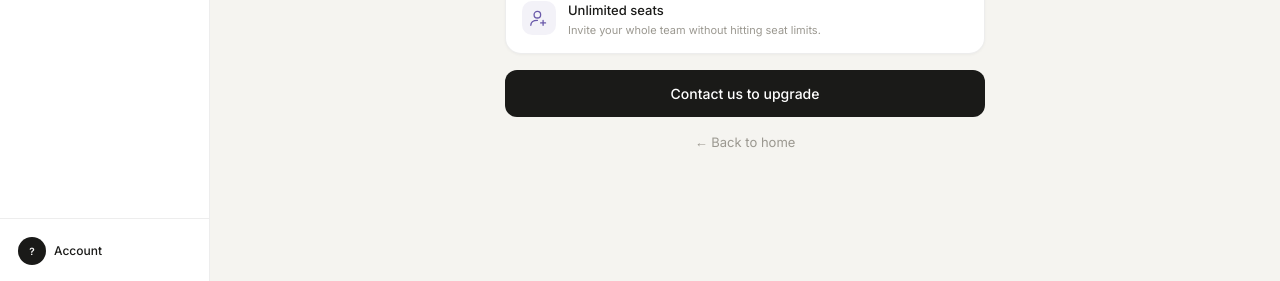
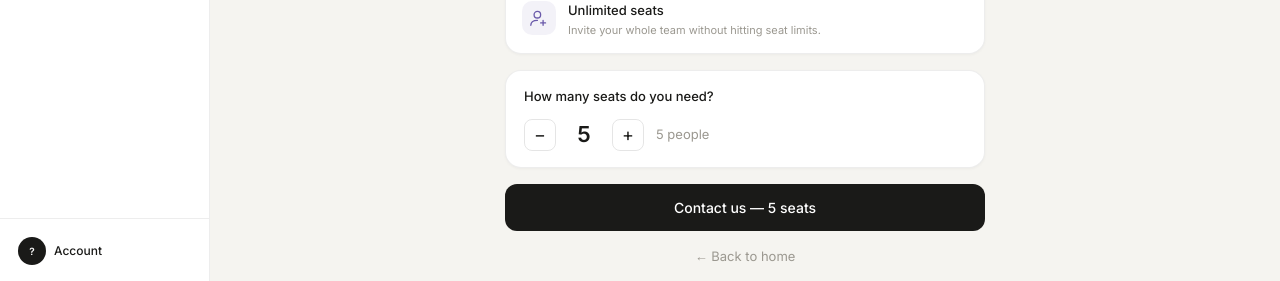
Before and after one commit to thirteensun/Rollable, a Next.js app: page /upgrade in a window 1280 px wide. Shown: the part 513-794 px from the top of the page. Built offline with nearby package versions, Linux system fonts and the light colour scheme; no server answers.

Commit message:
Add seat override to admin panel and seat picker to upgrade page
Admin can now set an exact seat count per org independently of plan tier.
Upgrade page shows a +/− seat picker so prospects arrive with a quantity;
the mailto CTA pre-fills subject and body with the chosen seat count.

```diff
--- a/src/app/admin/AdminClient.tsx
+++ b/src/app/admin/AdminClient.tsx
@@ -95,6 +95,12 @@ export default function AdminClient({ orgs, waitlist, cap, usage, announcements:
       return [o.id, (sub as any)?.plan ?? 'free']
     }))
   )
+  const [orgSeats, setOrgSeats] = useState<Record<string, string>>(() =>
+    Object.fromEntries(orgs.map(o => {
+      const sub = Array.isArray(o.subscriptions) ? o.subscriptions[0] : o.subscriptions
+      return [o.id, String((sub as any)?.seats ?? 1)]
+    }))
+  )
   const [savingPlan, setSavingPlan] = useState<string | null>(null)
   const [approving, setApproving] = useState<string | null>(null)
   const [savingSettings, setSavingSettings] = useState(false)
@@ -114,7 +120,23 @@ export default function AdminClient({ orgs, waitlist, cap, usage, announcements:
       await fetch(`/api/admin/org/${orgId}/plan`, {
         method: 'PATCH',
         headers: { 'Content-Type': 'application/json' },
-        body: JSON.stringify({ plan: newPlan }),
+        body: JSON.stringify({ plan: newPlan, seats: Number(orgSeats[orgId]) || 1 }),
+      })
+    } finally {
+      setSavingPlan(null)
+    }
+  }
+
+  const handleSeatsChange = async (orgId: string, newSeats: string) => {
+    setOrgSeats(prev => ({ ...prev, [orgId]: newSeats }))
+    const n = Number(newSeats)
+    if (!n || n < 1) return
+    setSavingPlan(orgId)
+    try {
+      await fetch(`/api/admin/org/${orgId}/plan`, {
+        method: 'PATCH',
+        headers: { 'Content-Type': 'application/json' },
+        body: JSON.stringify({ plan: orgPlans[orgId], seats: n }),
       })
     } finally {
       setSavingPlan(null)
@@ -269,6 +291,24 @@ export default function AdminClient({ orgs, waitlist, cap, usage, announcements:
                         <path d="M2 3.5l3 3 3-3" stroke={planColor[plan] ?? '#9b9890'} strokeWidth="1.3" strokeLinecap="round" />
                       </svg>
                     </div>
+                    <input
+                      type="number"
+                      min={1}
+                      value={orgSeats[org.id] ?? '1'}
+                      onChange={e => setOrgSeats(prev => ({ ...prev, [org.id]: e.target.value }))}
+                      onBlur={e => handleSeatsChange(org.id, e.target.value)}
+                      onKeyDown={e => { if (e.key === 'Enter') handleSeatsChange(org.id, orgSeats[org.id]) }}
+                      disabled={isSaving}
+                      title="Seats"
+                      style={{
+                        width: '44px', fontSize: '11px', fontWeight: 500,
+                        padding: '3px 6px', borderRadius: '6px',
+                        background: '#f5f4f0', border: 'none',
+                        color: '#6b6960', fontFamily: 'inherit',
+                        opacity: isSaving ? 0.5 : 1, textAlign: 'center',
+                      }}
+                    />
+                    <span style={{ fontSize: '11px', color: '#c8c5be', marginLeft: -6 }}>seats</span>
                     <span style={{ fontSize: '12px', color: '#c8c5be' }}>
                       {memberCount} {memberCount === 1 ? 'member' : 'members'}
                     </span>
--- a/src/app/api/admin/org/[id]/plan/route.ts
+++ b/src/app/api/admin/org/[id]/plan/route.ts
@@ -36,10 +36,13 @@ export async function PATCH(
     return NextResponse.json({ error: 'Forbidden' }, { status: 403 })
   }
 
-  const { plan } = await req.json()
+  const { plan, seats: seatsOverride } = await req.json()
   if (!VALID_PLANS.includes(plan)) {
     return NextResponse.json({ error: 'Invalid plan' }, { status: 400 })
   }
+  const seats = (seatsOverride && Number.isInteger(seatsOverride) && seatsOverride > 0)
+    ? seatsOverride
+    : SEATS[plan]
 
   const admin = createClient(
     process.env.NEXT_PUBLIC_SUPABASE_URL!,
@@ -49,7 +52,7 @@ export async function PATCH(
   const { error } = await admin
     .from('subscriptions')
     .upsert(
-      { org_id: params.id, plan, seats: SEATS[plan], status: 'active' },
+      { org_id: params.id, plan, seats, status: 'active' },
       { onConflict: 'org_id' }
     )
 
--- a/src/app/upgrade/page.tsx
+++ b/src/app/upgrade/page.tsx
@@ -1,6 +1,7 @@
 'use client'
 
 import Link from 'next/link'
+import { useState } from 'react'
 import { motion } from 'framer-motion'
 
 const PRO_FEATURES = [
@@ -51,6 +52,8 @@ const PRO_FEATURES = [
 ]
 
 export default function UpgradePage() {
+  const [seats, setSeats] = useState(5)
+
   return (
     <div style={{ maxWidth: 480, margin: '0 auto', paddingTop: 16 }}>
 
@@ -119,6 +122,46 @@ export default function UpgradePage() {
         ))}
       </motion.div>
 
+      {/* Seat picker */}
+      <motion.div
+        initial={{ opacity: 0, y: 10 }}
+        animate={{ opacity: 1, y: 0 }}
+        transition={{ duration: 0.22, delay: 0.08 }}
+        style={{
+          background: 'white', border: '0.5px solid rgba(0,0,0,0.07)',
+          borderRadius: 16, padding: '16px 18px', marginBottom: 16,
+          boxShadow: '0 1px 3px rgba(0,0,0,0.04)',
+        }}
+      >
+        <p style={{ margin: '0 0 12px', fontSize: 13, fontWeight: 500, color: '#1a1a18' }}>
+          How many seats do you need?
+        </p>
+        <div style={{ display: 'flex', alignItems: 'center', gap: 12 }}>
+          <button
+            onClick={() => setSeats(s => Math.max(1, s - 1))}
+            style={{
+              width: 32, height: 32, borderRadius: 8, border: '0.5px solid rgba(0,0,0,0.1)',
+              background: 'transparent', fontSize: 18, cursor: 'pointer',
+              display: 'flex', alignItems: 'center', justifyContent: 'center', color: '#1a1a18',
+            }}
+          >−</button>
+          <span style={{ fontSize: 22, fontWeight: 600, color: '#1a1a18', minWidth: 32, textAlign: 'center' }}>
+            {seats}
+          </span>
+          <button
+            onClick={() => setSeats(s => s + 1)}
+            style={{
+              width: 32, height: 32, borderRadius: 8, border: '0.5px solid rgba(0,0,0,0.1)',
+              background: 'transparent', fontSize: 18, cursor: 'pointer',
+              display: 'flex', alignItems: 'center', justifyContent: 'center', color: '#1a1a18',
+            }}
+          >+</button>
+          <span style={{ fontSize: 13, color: '#9b9890' }}>
+            {seats === 1 ? '1 person' : `${seats} people`}
+          </span>
+        </div>
+      </motion.div>
+
       {/* CTA */}
       <motion.div
         initial={{ opacity: 0, y: 10 }}
@@ -126,7 +169,7 @@ export default function UpgradePage() {
         transition={{ duration: 0.22, delay: 0.1 }}
       >
         <a
-          href="mailto:hello@rollable.app?subject=Upgrade to Pro"
+          href={`mailto:hello@rollable.app?subject=Upgrade to Pro — ${seats} seat${seats !== 1 ? 's' : ''}&body=Hi, I'd like to upgrade to Pro with ${seats} seat${seats !== 1 ? 's' : ''}.`}
           style={{
             display: 'block', width: '100%', boxSizing: 'border-box',
             padding: '13px 20px', borderRadius: 12, textAlign: 'center',
@@ -135,7 +178,7 @@ export default function UpgradePage() {
             marginBottom: 10,
           }}
         >
-          Contact us to upgrade
+          Contact us — {seats} seat{seats !== 1 ? 's' : ''}
         </a>
 
         <Link href="/" style={{
```
